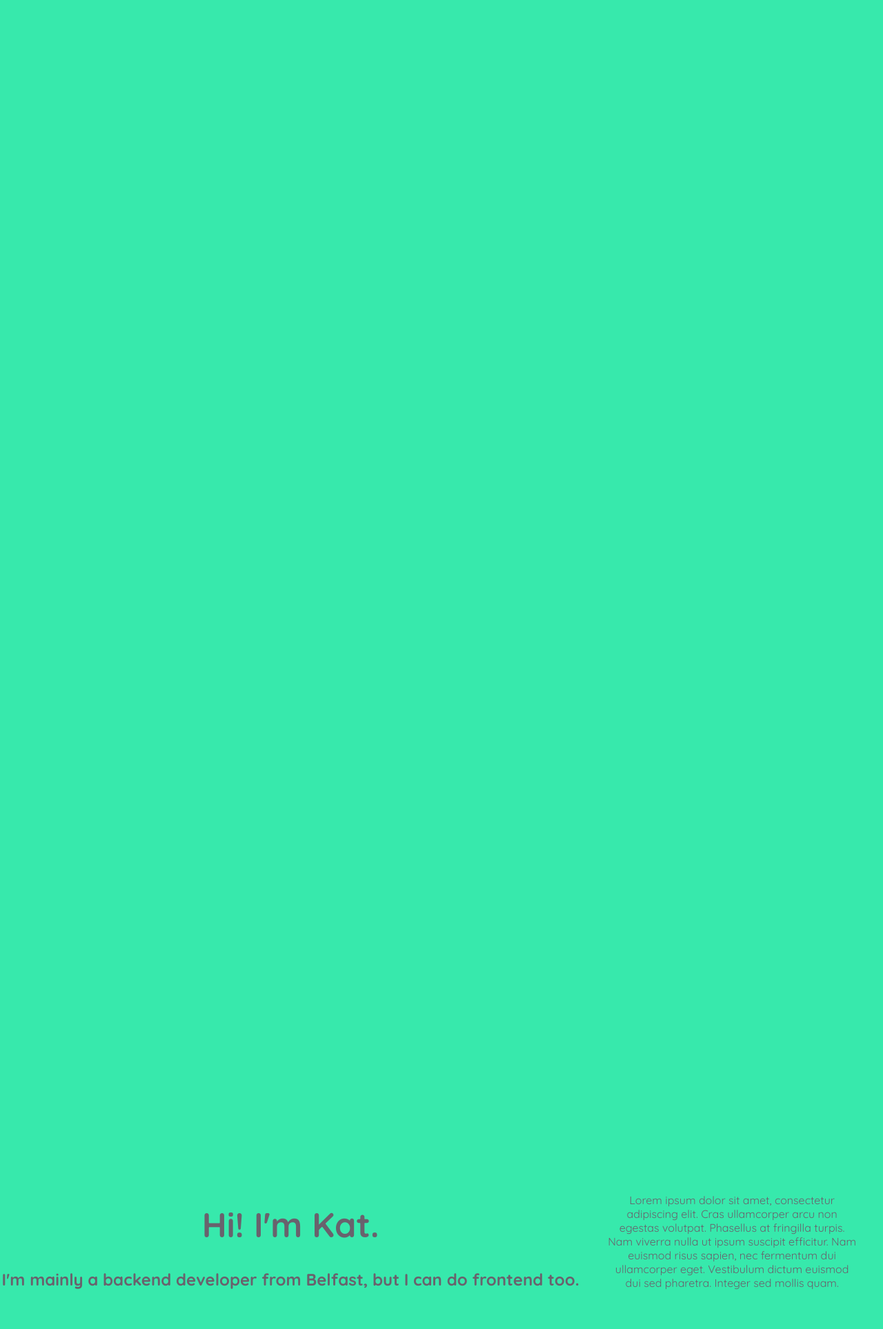
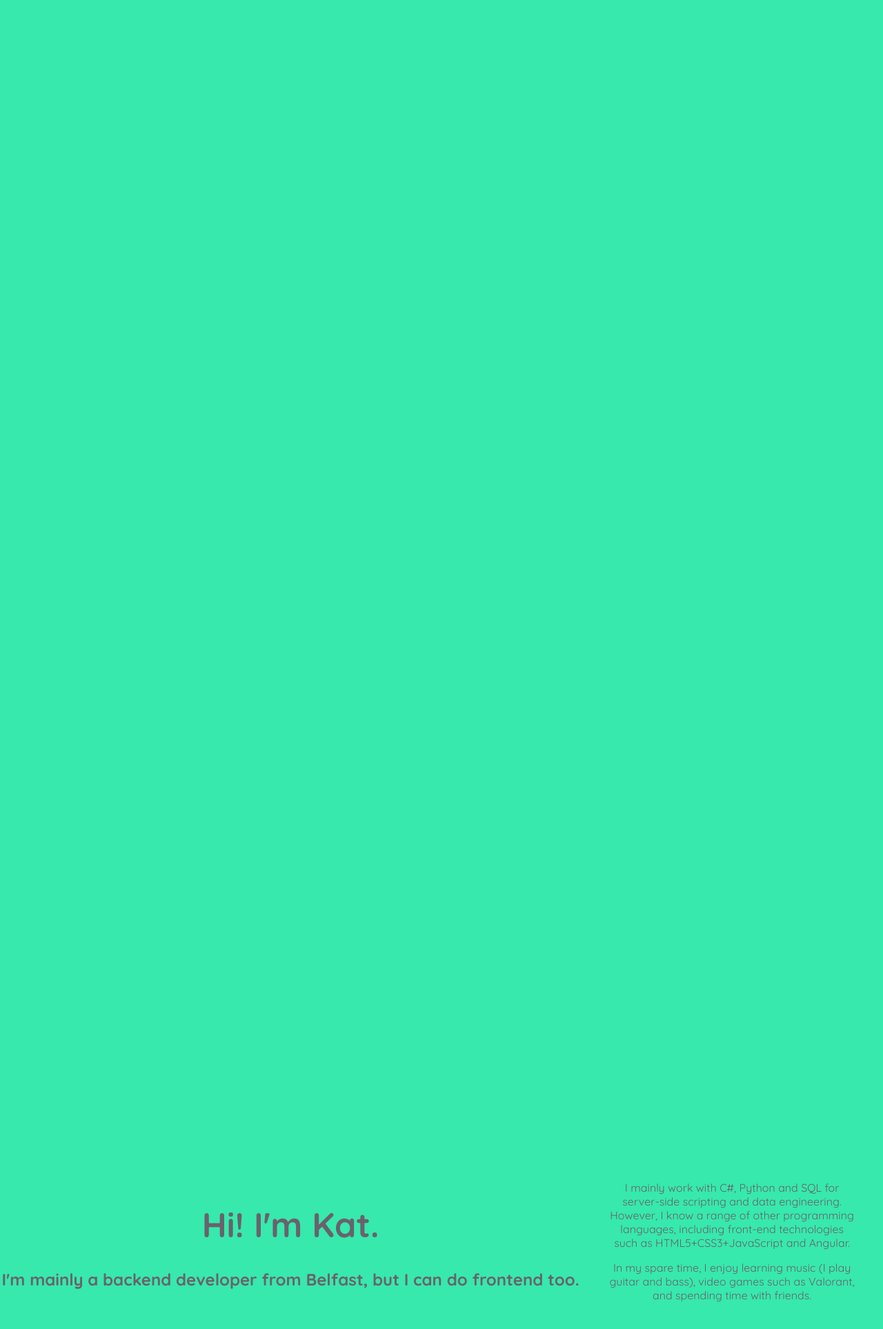
Before and after one commit to Kat-Kipling/kat-kipling.github.io, a Jekyll site: the page built from index.md, in a window 1280 px wide. Shown: the top 1927 px of the page at 69% size. Built offline with Jekyll 4.4.1, drawn with Linux system fonts in a browser that asks for light colours.

Commit message:
Added temporary better introductory text.

```diff
--- a/_layouts/home.html
+++ b/_layouts/home.html
@@ -10,9 +10,13 @@ layout: html-boilerplate
             <h2>I'm mainly a backend developer from Belfast, but I can do frontend too.</h2>
         </div>
         <div class="detailed-information">
-            <p>Lorem ipsum dolor sit amet, consectetur adipiscing elit. Cras ullamcorper arcu non egestas volutpat.
-                Phasellus at fringilla turpis. Nam viverra nulla ut ipsum suscipit efficitur. Nam euismod risus sapien, nec fermentum dui ullamcorper eget.
-                Vestibulum dictum euismod dui sed pharetra. Integer sed mollis quam.</p>
+            <p>I mainly work with C#, Python and SQL for server-side scripting and data engineering. However, I know a range of other programming languages,
+                including front-end technologies such as HTML5+CSS3+JavaScript and Angular.
+            </p>
+
+            <p>
+                In my spare time, I enjoy learning music (I play guitar and bass), video games such as Valorant, and spending time with friends.
+            </p>
         </div>
     </div>
 
```
